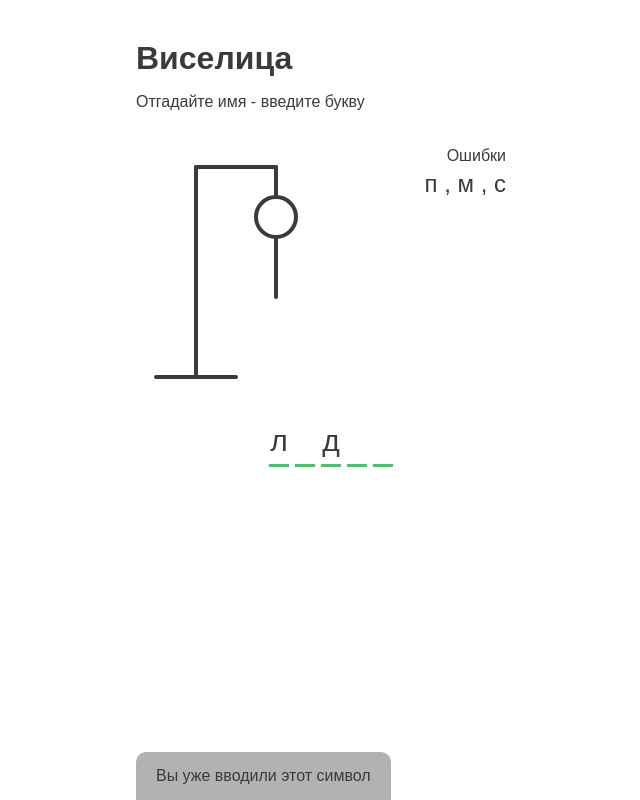
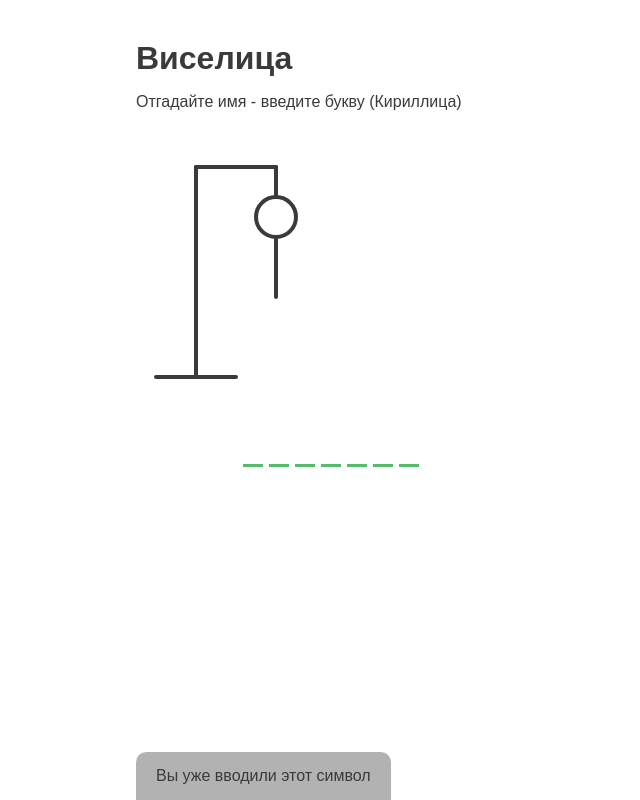
Before and after one commit to marikafikys/hangman-vue-ts, a Vue app: page / in a window 1280 px wide. Shown: the whole page, without its empty margins (309-949 px from the left). Built offline with nearby package versions, Linux system fonts and the light colour scheme.

Commit message:
add correct and wrong letters logic

```diff
--- a/index.html
+++ b/index.html
@@ -4,7 +4,7 @@
     <meta charset="UTF-8">
     <link rel="icon" href="/favicon.ico">
     <meta name="viewport" content="width=device-width, initial-scale=1.0">
-    <title>Vite App</title>
+    <title>Hangman</title>
   </head>
   <body>
     <div id="app"></div>
--- a/src/App.vue
+++ b/src/App.vue
@@ -2,8 +2,8 @@
 	<GameHeader />
 	<div class="game-container">
 		<GameFugure />
-		<GameWrongLetters />
-		<GameWord />
+		<GameWrongLetters :wrong-letters="wrongLetters" />
+		<GameWord :word="word" :correct-letters="correctLetters" />
 	</div>
 
 	<GamePopup v-if="false" />
@@ -11,12 +11,28 @@
 </template>
 
 <script setup lang="ts">
+import { ref, computed } from "vue";
 import GameHeader from "./components/GameHeader.vue";
 import GameFugure from "./components/GameFugure.vue";
 import GameWrongLetters from "./components/GameWrongLetters.vue";
 import GameWord from "./components/GameWord.vue";
 import GamePopup from "./components/GamePopup.vue";
 import GameNotification from "./components/GameNotification.vue";
+
+const word = ref("василий");
+const letters = ref<string[]>([]);
+const correctLetters = computed(() =>
+	letters.value.filter((el) => word.value.includes(el))
+);
+const wrongLetters = computed(() =>
+	letters.value.filter((el) => !word.value.includes(el))
+);
+
+window.addEventListener("keydown", ({ key }) => {
+	if (/[а-яА-ЯёЁ]/.test(key)) {
+		letters.value.push(key.toLowerCase());
+	}
+});
 </script>
 
 <style scoped></style>
--- a/src/components/GameHeader.vue
+++ b/src/components/GameHeader.vue
@@ -1,6 +1,6 @@
 <template>
 	<h1>Виселица</h1>
-	<p>Отгадайте имя - введите букву</p>
+	<p>Отгадайте имя - введите букву (Кириллица)</p>
 </template>
 
 <script setup></script>
--- a/src/components/GameWord.vue
+++ b/src/components/GameWord.vue
@@ -1,13 +1,18 @@
 <template>
 	<div class="word">
-		<span class="letter">л</span>
-		<span class="letter"></span>
-		<span class="letter">д</span>
-		<span class="letter"></span>
-		<span class="letter"></span>
+		<span v-for="(letter, index) in word" :key="index" class="letter">
+			{{ correctLetters.includes(letter) ? letter : "" }}
+		</span>
 	</div>
 </template>
 
-<script setup></script>
+<script setup lang="ts">
+interface Props {
+	word: string;
+	correctLetters: string[];
+}
+
+defineProps<Props>();
+</script>
 
 <style scoped></style>
--- a/src/components/GameWrongLetters.vue
+++ b/src/components/GameWrongLetters.vue
@@ -1,14 +1,20 @@
 <template>
-	<div class="wrong-letters-container">
+	<div v-if="wrongLetters.length" class="wrong-letters-container">
 		<div class="wrong-letters">
 			<p>Ошибки</p>
-			<span>п , </span>
-			<span>м , </span>
-			<span>с </span>
+			<span v-for="(letter, index) in wrongLetters" :key="letter">
+				{{ index === wrongLetters.length - 1 ? letter : `${letter}, ` }}
+			</span>
 		</div>
 	</div>
 </template>
 
-<script setup></script>
+<script setup lang="ts">
+interface Props {
+	wrongLetters: string[];
+}
+
+defineProps<Props>();
+</script>
 
 <style scoped></style>
```
